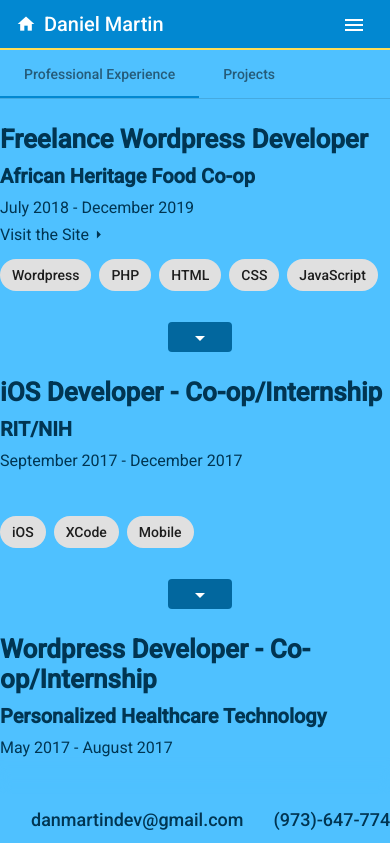
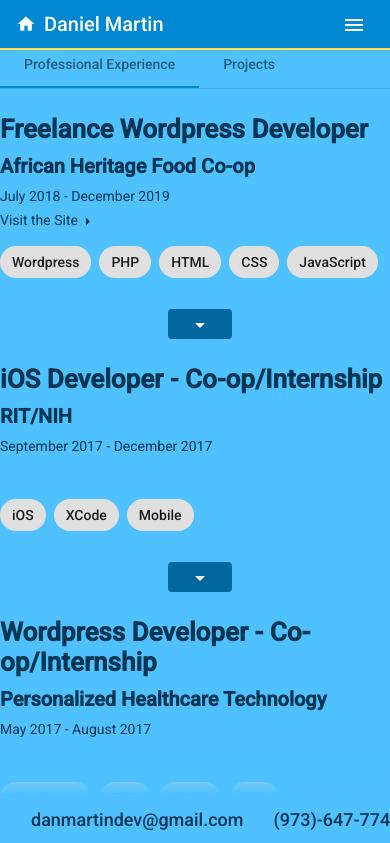
Before and after one commit to danmartindev/Portfolio, an Angular app: page /work in a window 390 px wide. Shown: the top 843 px of the page. Built offline with nearby package versions, Linux system fonts and the light colour scheme.

Commit message:
added more media queries/slight adjustments

```diff
--- a/src/styles.scss
+++ b/src/styles.scss
@@ -17,7 +17,7 @@ body {
 }
 
 .scrolling {
-    padding-top: 50px;
+    padding-top: 40px;
 }
 
 %selectless{
@@ -34,6 +34,13 @@ body {
 }
 
 // MEDIA QUERIES //
+@media (max-width: 550px) {
+    body{
+        font-size: 14px;
+    }
+ }
+
+
 @mixin main {
     @media (max-width: 900px) { @content; }
 }
@@ -41,3 +48,15 @@ body {
 @mixin work {
     @media (max-width: 1075px) { @content; }
 }
+
+@mixin small550 {
+    @media (max-width: 550px) { @content; }
+}
+
+@mixin small450 {
+    @media (max-width: 550px) { @content; }
+}
+
+@mixin small350 {
+    @media (max-width: 350px) { @content; }
+}
```
